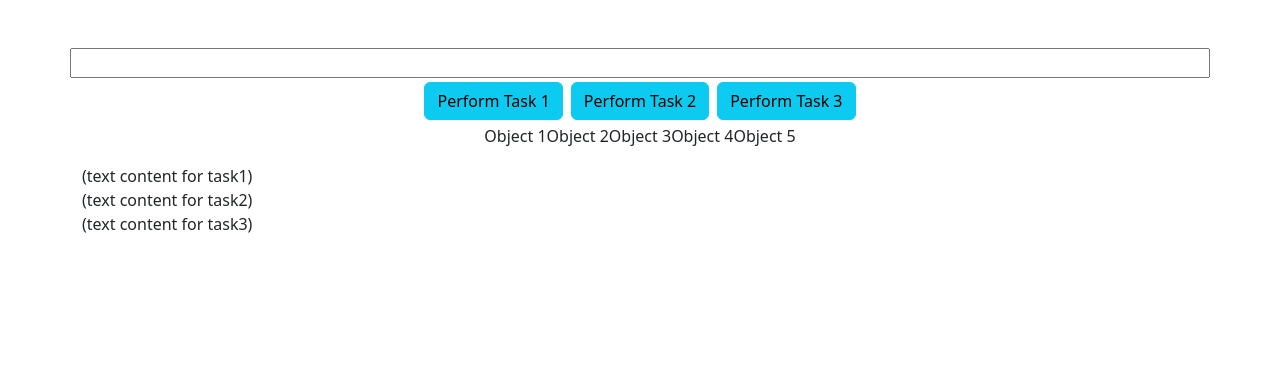
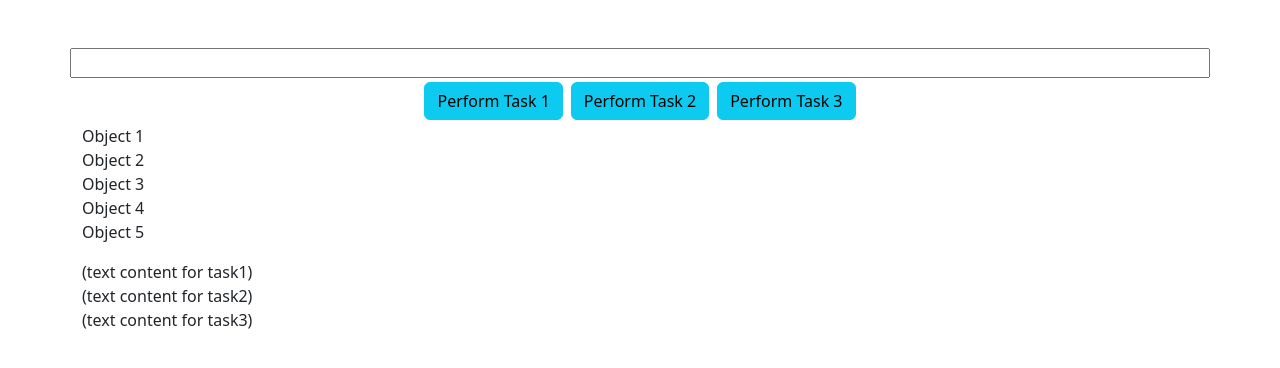
Before and after one commit to thomasZimmerman0/DOM-manipulation-04-11-23-, a plain HTML site: page index.html in a window 1280 px wide. Drawn offline with nearby package versions, Linux system fonts and the light colour scheme.

Commit message:
minor changes to instructions and index

```diff
--- a/index.html
+++ b/index.html
@@ -18,7 +18,7 @@
             </div>
         </div>
 
-        <ul class="d-flex justify-content-center list-unstyled">
+        <ul class="d-flex flex-column justify-content-center list-unstyled">
             <li>Object 1</li>
             <li>Object 2</li>
             <li>Object 3</li>
--- a/solution.js
+++ b/solution.js
@@ -6,6 +6,6 @@
 
     3) Add another event listener for button 2. The event listener should listen for a click, once the user clicks the button, then the contents of the unordered list present on the page should be appended to an ordered list, then the new ordered list should be appended to the task2 div. Use querySelector to get the task2 div, grab the li elements in the unordered list by using getElementsByTagName or querySelectorAll. Use a loop to generate the new ordered list, you can use innerHTML or createElement() and append() to do this.
 
-    4) Add a final event listener to button 3 This event listener should hide the task3 Div by using the .style.display property on the div. If the button is clicked again, it should show the div. The text content of the button should then switch between "hide task3" and "show task3" accordingly.
+    4) Add a final event listener to button 3 This event listener should hide the task3 Div by using the .style.display property on the div. If the button is clicked again, it should show the div. The text content of the button should then switch between "hide task3" and "show task3" accordingly. Use querySelector to get task3 div.
 
 */
```
Also changed, not shown: 1 other file.
